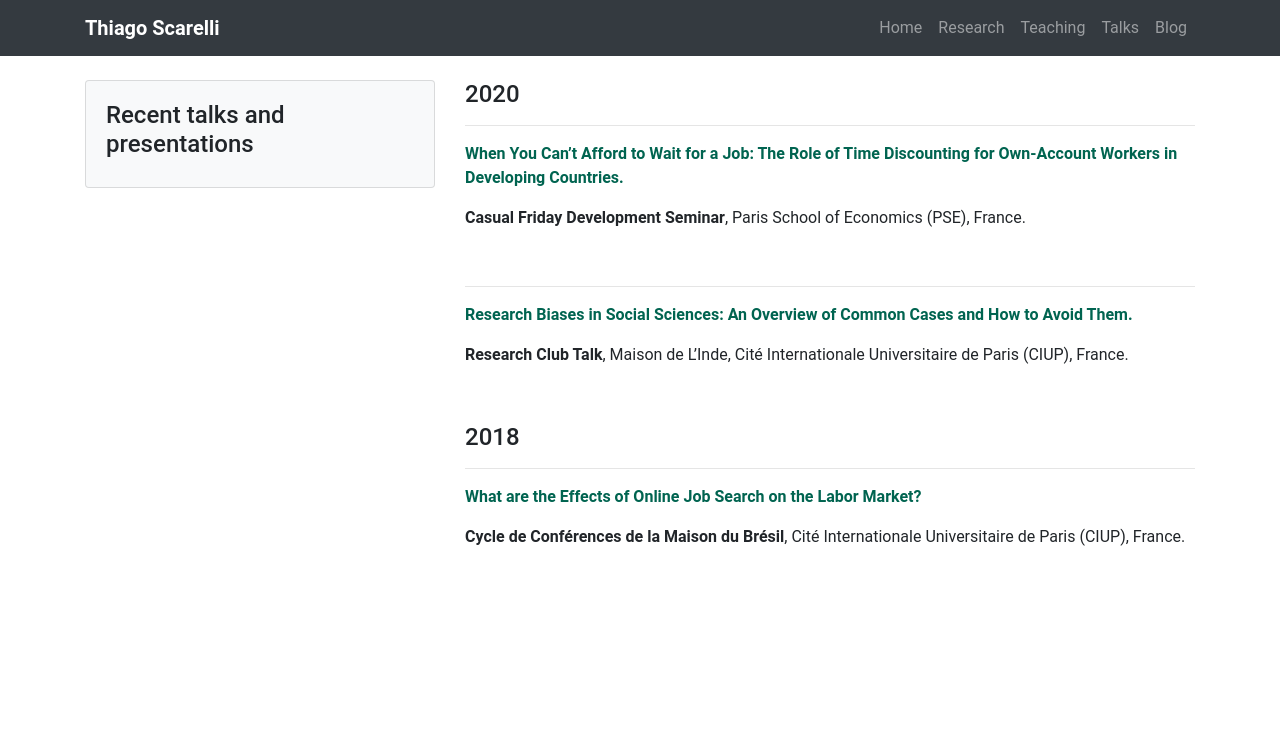
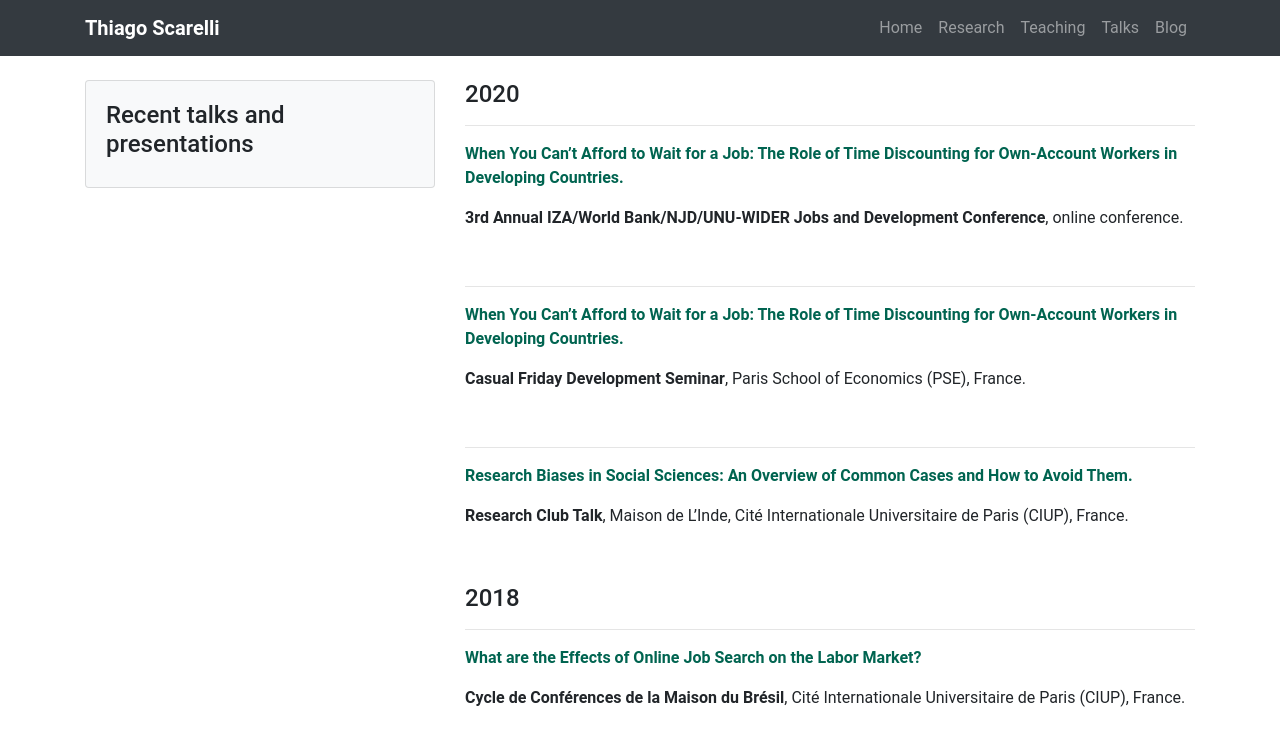
Before and after one commit to thiagoscarelli/thiagoscarelli.github.io, a Jekyll site: the page built from _pages/talks.md, in a window 1280 px wide. Shown: the top 746 px of the page. Built offline with Jekyll 4.4.1, drawn with Linux system fonts in a browser that asks for light colours.

Commit message:
new talk

```diff
--- a/_pages/talks.md
+++ b/_pages/talks.md
@@ -8,7 +8,14 @@
 
 <hr>
 
-<b>[When You Can't Afford to Wait for a Job: The Role of Time Discounting for Own-Account Workers in Developing Countries.](../docs/2020-07-17-presentation-oaw.pdf)</b>
+<b>[When You Can't Afford to Wait for a Job: The Role of Time Discounting for Own-Account Workers in Developing Countries.](../docs/2020-09-03-presentation-oaw-scarelli.pdf)</b>
+
+**3rd Annual IZA/World Bank/NJD/UNU-WIDER Jobs and Development Conference**, online conference.
+
+<br>
+<hr>
+
+<b>[When You Can't Afford to Wait for a Job: The Role of Time Discounting for Own-Account Workers in Developing Countries.](../docs/2020-07-17-presentation-oaw-scarelli.pdf)</b>
 
 **Casual Friday Development Seminar**, Paris School of Economics (PSE), France.
 
```
Also changed, not shown: 2 other files.
